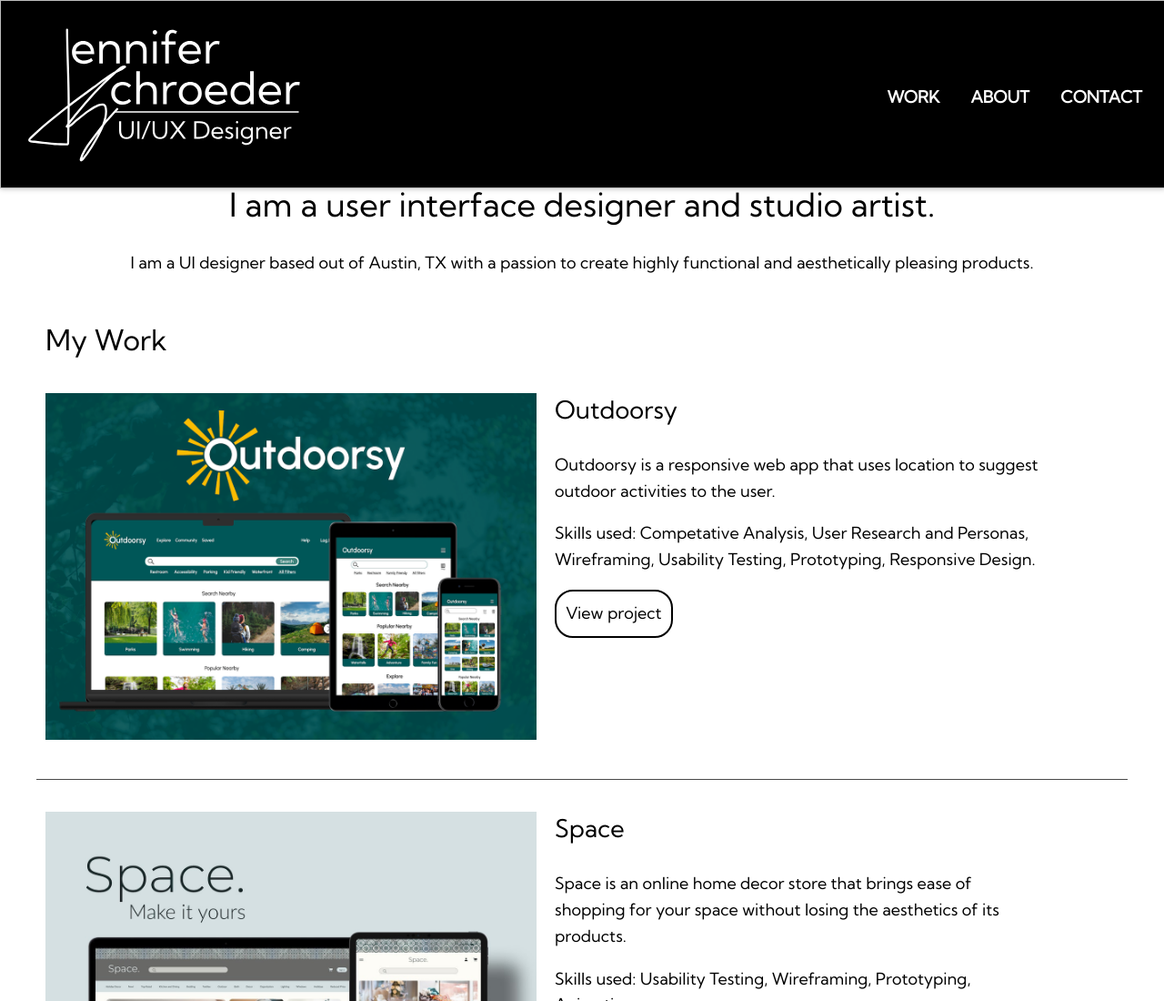
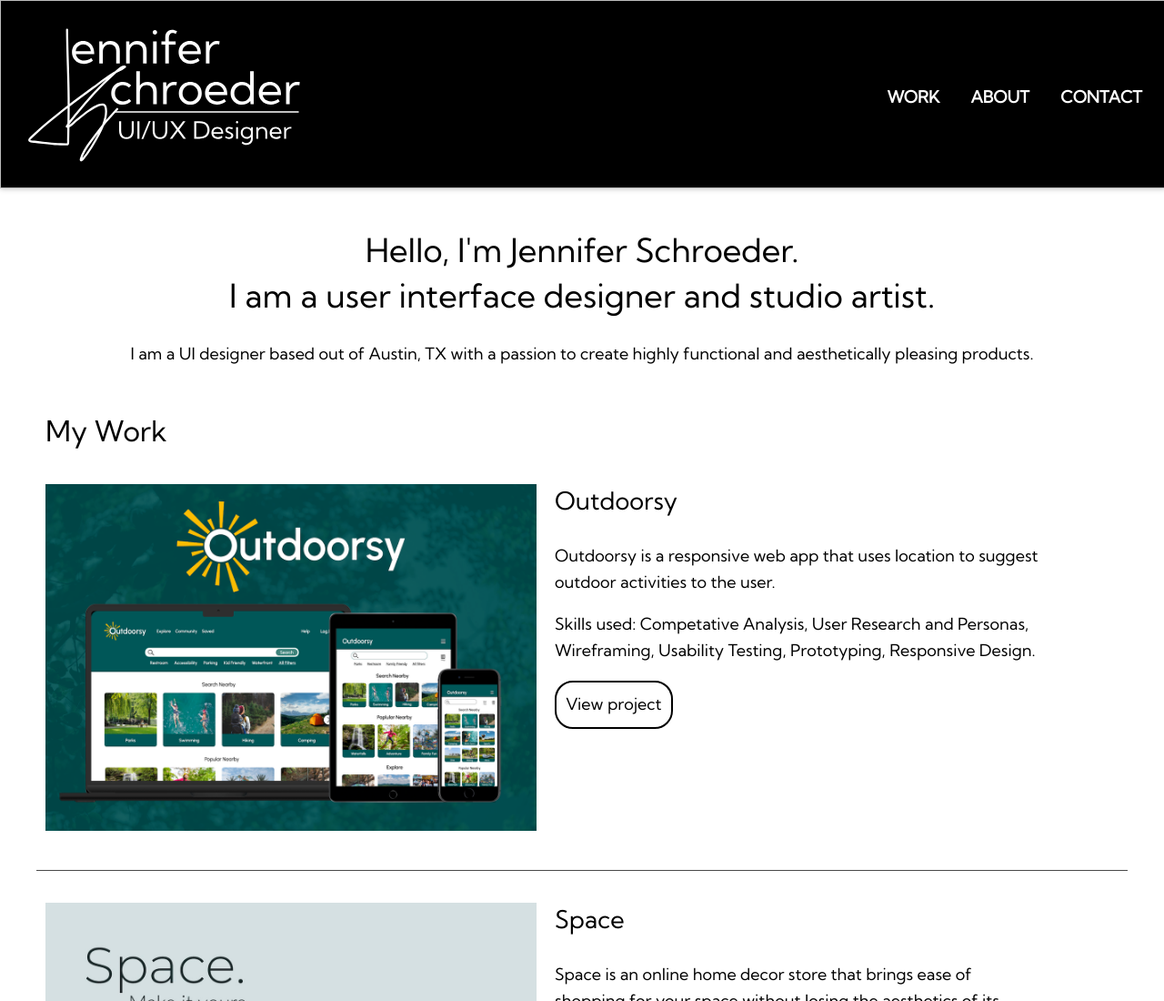
Before and after one commit to JenniferSchroeder/Portfolio-Site-Jennifer-Schroeder, a plain HTML site: page index.html in a window 1280 px wide. Shown: the top 1100 px of the page at 91% size. Drawn offline with nearby package versions, Linux system fonts and the light colour scheme.

Commit message:
Updated hero media q

```diff
--- a/css/styles.css
+++ b/css/styles.css
@@ -509,6 +509,14 @@
     margin-right: auto;
     padding-left: 20px;
   }
+
+  #hero h1 {
+    text-align: center;
+    font-size: 2em;
+    padding-top: 220px;
+    background-color: white;
+  }
+
 }
 
 .top {
```
